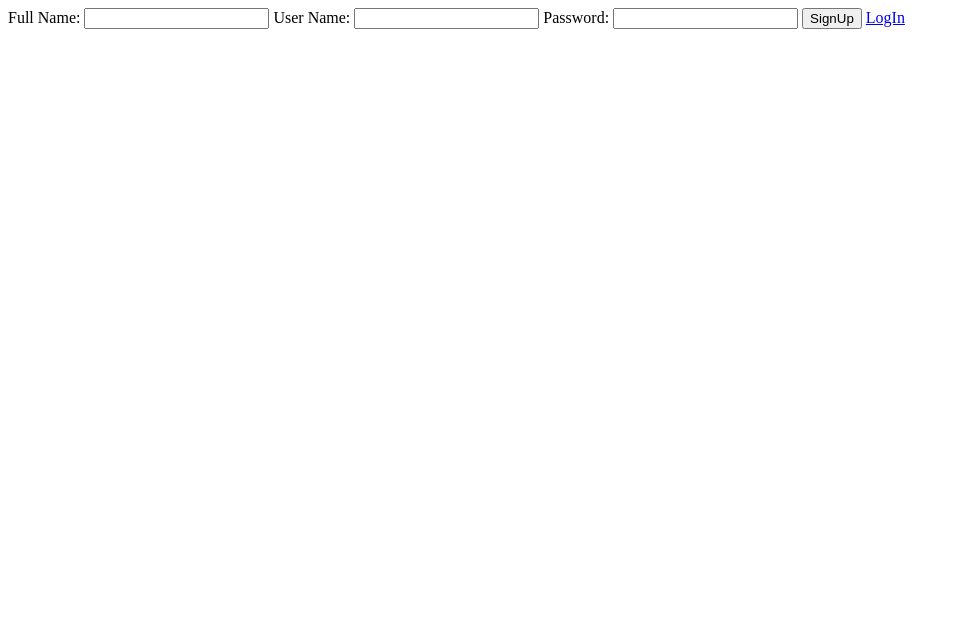
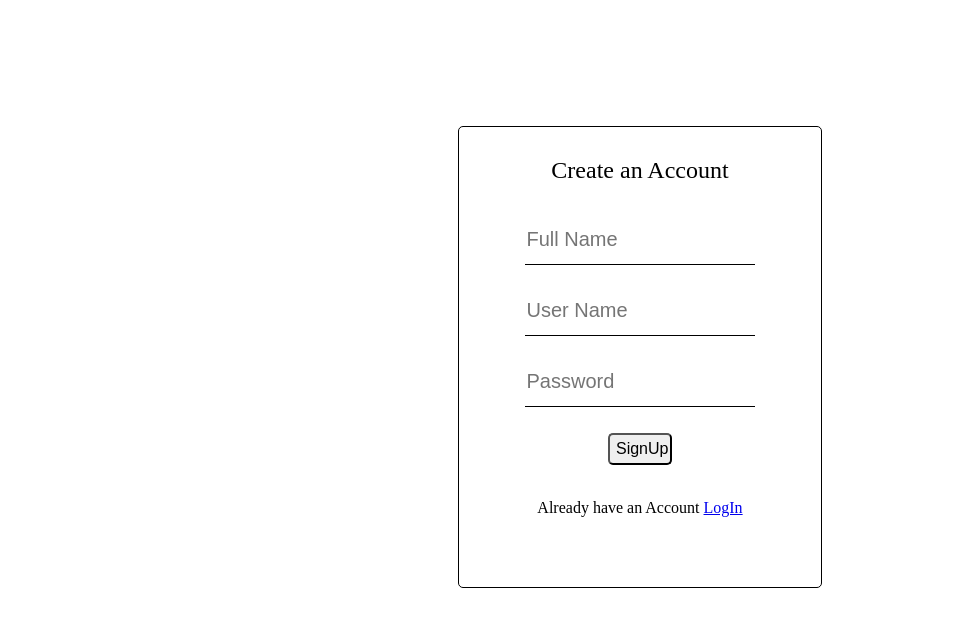
Before and after one commit to step-batch-7/todo-gulsane, a website: page public/signup.html in a window 1280 px wide. Shown: the whole page, without its empty margins (0-960 px from the left). Drawn offline with Linux system fonts and the light colour scheme.

Commit message:
[Gulshan|Aaquib]Added: Style in signup.html

```diff
--- a/public/css/login.css
+++ b/public/css/form.css
@@ -1,19 +1,23 @@
-.login-page{
+.page{
   border: 1px solid black;
   border-radius: 5px;
-  height: 50vh;
+  height: 55vh;
   margin:10% auto;
   width: 27%;
   text-align: center;
   padding: 10px;
 }
 
-.login-form{
+.page h2{
+  font-weight: 200;
+}
+
+.form{
   margin: 0 auto 10% auto;
   width: 70%;
 }
 
-.login-form input{
+.form input{
   background-color: transparent;
   outline: none;
   border: none;
@@ -24,7 +28,7 @@
   font-size: 2.5vh;
 }
 
-.login-form button{
+.form button{
   margin-top: 2vh;
   border-radius: 5px;
   font-size: 2vh;
--- a/public/signup.html
+++ b/public/signup.html
@@ -2,21 +2,25 @@
 <html lang="en">
 
 <head>
-  <title>Login</title>
+  <title>SignUp</title>
+  <link rel="stylesheet" href="css/form.css">
 </head>
 
 <body>
-  <div>
-    <form action="signUp" method="POST">
-      <label for="name">Full Name:</label>
-      <input type="text" name="name" required>
-      <label for="username">User Name:</label>
-      <input type="text" name="username" required>
-      <label for="password">Password:</label>
-      <input type="password" name="password" required>
-      <input type="submit" value="SignUp">
-      <a href="login.html">LogIn</a>
+  <div class="page">
+    <h2>Create an Account</h2>
+    <form class="form" action="signUp" method="POST">
+      <input type="text" name="name" placeholder="Full Name" required>
+      <br>
+      <input type="text" name="username" placeholder="User Name" required>
+      <br>
+      <input type="password" name="password" placeholder="Password" required>
+      <br>
+      <button type="submit">SignUp</button>
+      <br>
     </form>
+    <label>Already have an Account</label>
+    <a href="login.html">LogIn</a>
   </div>
 </body>
 
```
Also changed, not shown: TODO.txt (+10 -0 lines), templates/login.html (+3 -3 lines).
